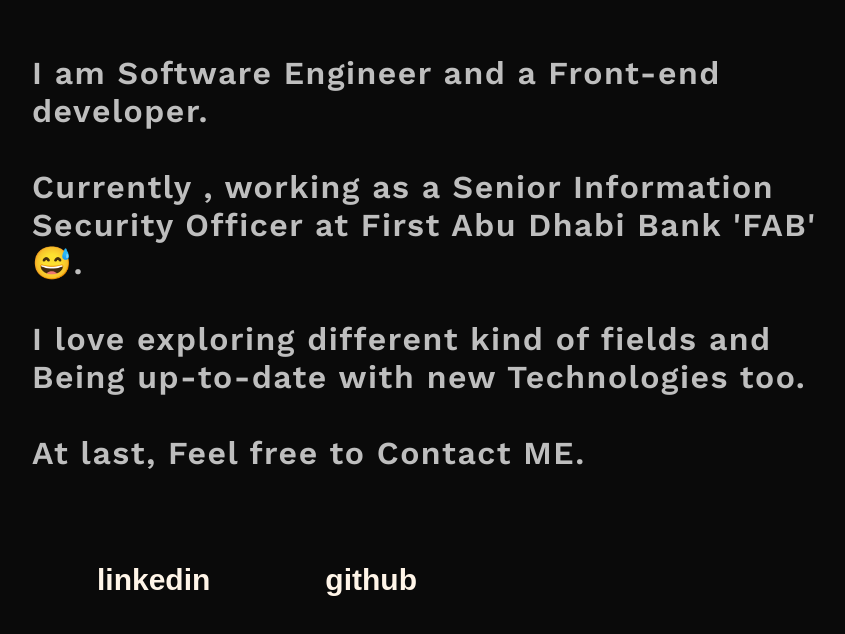
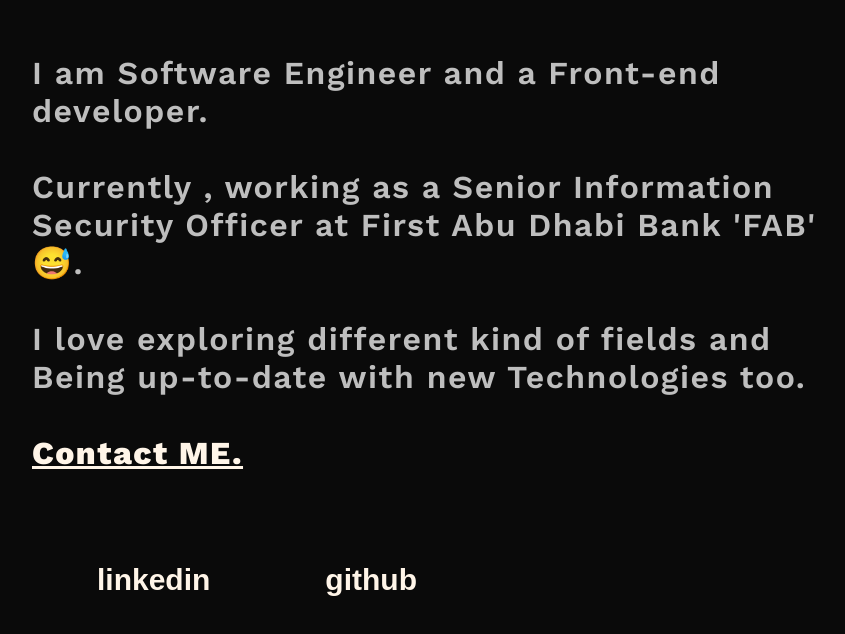
Before and after one commit to youssefyasser98/Portfolio, a React (Create React App) app: page / in a window 1280 px wide. Shown: the part 5559-6193 px from the top of the page, without its empty margins (96-941 px from the left). Built offline with nearby package versions, Linux system fonts and the light colour scheme; some icons are missing; a web font is replaced by a local one.

Commit message:
Update Info.js

```diff
--- a/src/data/Info.js
+++ b/src/data/Info.js
@@ -29,11 +29,9 @@ export const AboutInfo = () => {
         too.
         <br />
         <br />
-        At last, Feel free to{" "}
-
+        <a href="/" style={style}>
           Contact ME.
-         {" "}
-
+        </a>{" "}
       </p>
     </>
   );
```
